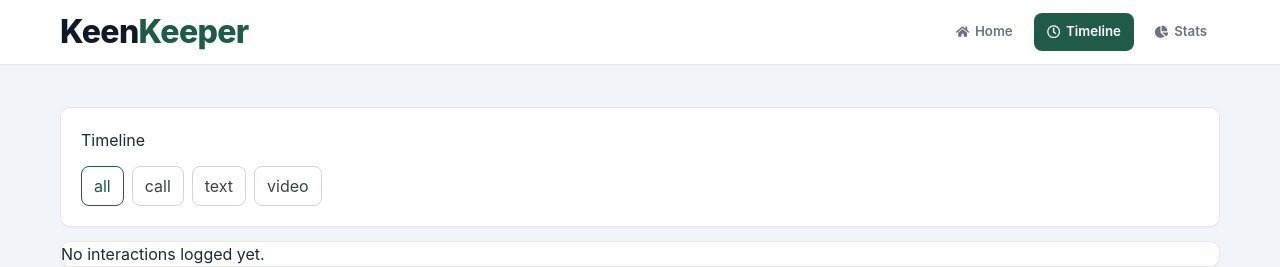
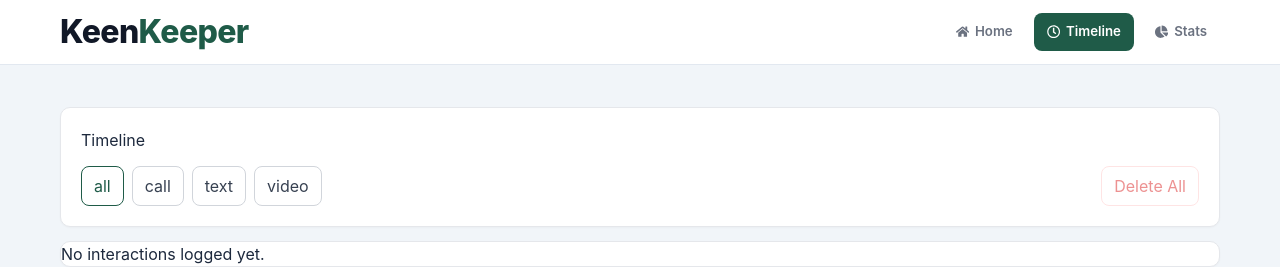
Before and after one commit to Rumman954/7th-Assignment, a React (Vite) app: page /timeline in a window 1280 px wide. Shown: the top 267 px of the page. Built offline with nearby package versions, Linux system fonts and the light colour scheme.

Commit message:
add delete option

```diff
--- a/src/App.css
+++ b/src/App.css
@@ -307,6 +307,14 @@
   flex-wrap: wrap;
 }
 
+.timeline-controls {
+  display: flex;
+  align-items: center;
+  justify-content: space-between;
+  gap: 12px;
+  flex-wrap: wrap;
+}
+
 .ghost-btn {
   border: 1px solid #d1d5db;
   background: #fff;
@@ -322,6 +330,16 @@
 .ghost-btn.active {
   border-color: #1f5b48;
   color: #1f5b48;
+}
+
+.ghost-btn.danger {
+  border-color: #fecaca;
+  color: #dc2626;
+}
+
+.ghost-btn:disabled {
+  opacity: 0.5;
+  cursor: not-allowed;
 }
 
 .timeline-list {
--- a/src/pages/TimelinePage.jsx
+++ b/src/pages/TimelinePage.jsx
@@ -3,7 +3,7 @@ import { useApp } from '../state/useApp.js'
 import { methodIcon, toDate } from '../utils.js'
 
 export function TimelinePage() {
-  const { timeline } = useApp()
+  const { timeline, clearTimeline } = useApp()
   const [filter, setFilter] = useState('all')
 
   const entries = useMemo(() => {
@@ -15,6 +15,7 @@ export function TimelinePage() {
     <section className="page-space">
       <div className="card timeline-head">
         <h1>Timeline</h1>
+        <div className="timeline-controls">
           <div className="filter-row">
             {['all', 'call', 'text', 'video'].map((item) => (
               <button
@@ -26,6 +27,18 @@ export function TimelinePage() {
                 {item}
               </button>
             ))}
+          </div>
+          <button
+            type="button"
+            className="ghost-btn danger"
+            onClick={() => {
+              if (timeline.length === 0) return
+              if (window.confirm('Delete all timeline entries?')) clearTimeline()
+            }}
+            disabled={timeline.length === 0}
+          >
+            Delete All
+          </button>
         </div>
       </div>
 
--- a/src/state/AppProvider.jsx
+++ b/src/state/AppProvider.jsx
@@ -35,8 +35,12 @@ export function AppProvider({ children }) {
     setTimeline((prev) => [entry, ...prev])
   }
 
+  const clearTimeline = () => {
+    setTimeline([])
+  }
+
   const value = useMemo(
-    () => ({ friends, loading, timeline, addTimelineEntry }),
+    () => ({ friends, loading, timeline, addTimelineEntry, clearTimeline }),
     [friends, loading, timeline],
   )
 
```
Lines whose indentation alone changed are shown as unchanged.
